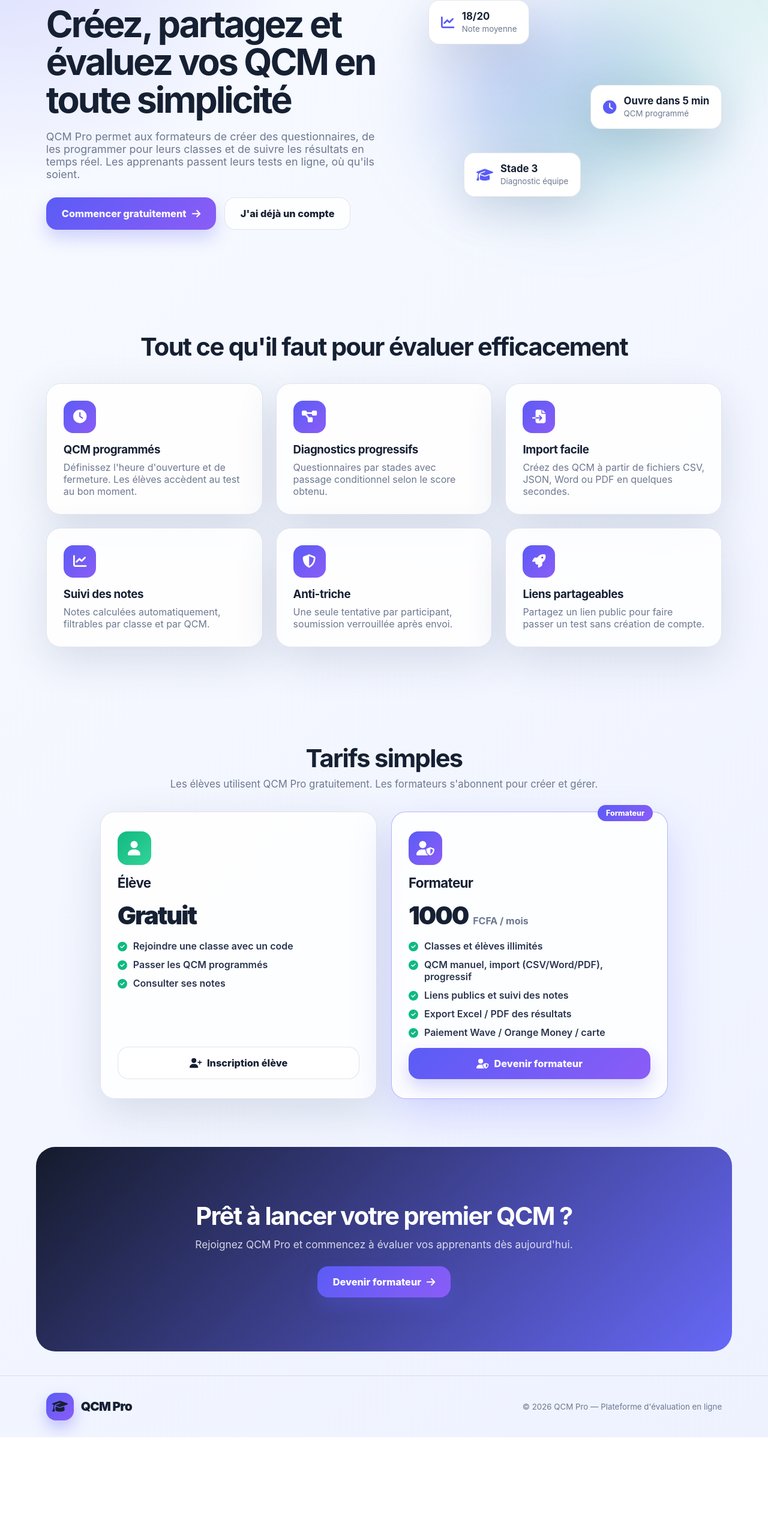
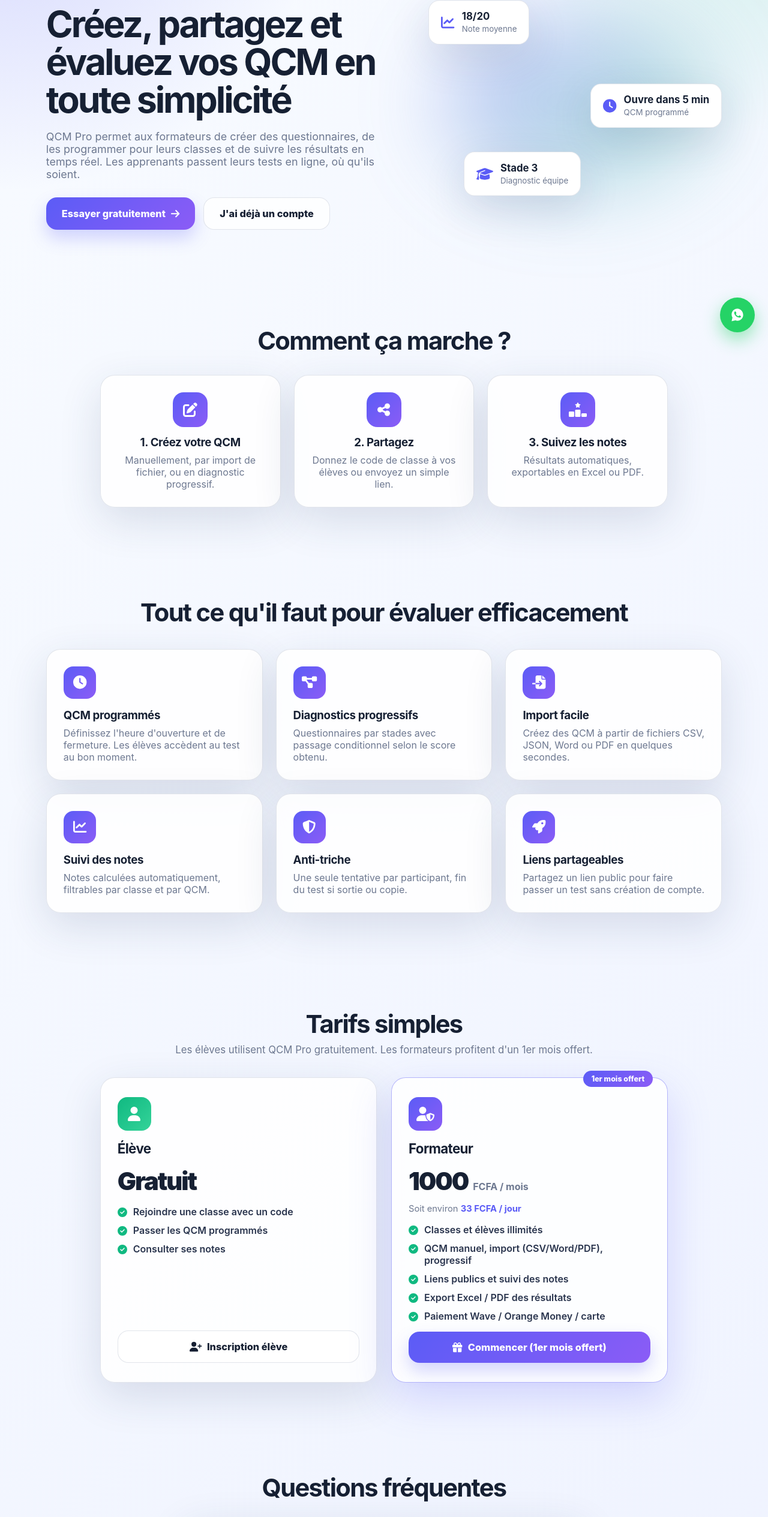
Before and after one commit to dembouz07/qcm_pro_front, a React (Vite) app: page / in a window 1280 px wide. Shown: the part 224-2753 px from the top of the page at 60% size. Before the commit the page ends 2620 px from the top, so only its background shows below. Built offline with nearby package versions, Linux system fonts and the light colour scheme; no server answers.

Commit message:
feat: landing impactante (comment ca marche, FAQ, WhatsApp, prix/jour, essai gratuit)

```diff
--- a/src/pages/Landing.jsx
+++ b/src/pages/Landing.jsx
@@ -13,19 +13,48 @@ import {
   faUserPlus,
   faCircleCheck,
   faUserShield,
-  faUser
+  faUser,
+  faPenToSquare,
+  faShareNodes,
+  faRankingStar,
+  faGift
 } from '@fortawesome/free-solid-svg-icons';
+
+// 👉 Remplace par ton vrai numéro WhatsApp (format international, sans +, sans espaces)
+const WHATSAPP_NUMBER = '221770000000';
+
+const WhatsAppIcon = () => (
+  <svg viewBox="0 0 32 32" width="28" height="28" fill="currentColor" aria-hidden="true">
+    <path d="M16.04 4C9.95 4 5 8.95 5 15.04c0 2.13.6 4.13 1.65 5.84L5 28l7.3-1.6a11 11 0 0 0 3.74.65h.01C22.13 27.05 27 22.1 27 16.01 27 9.92 22.13 4 16.04 4zm6.45 15.6c-.27.76-1.57 1.46-2.18 1.51-.58.05-1.12.26-3.78-.79-3.18-1.25-5.2-4.5-5.36-4.71-.16-.21-1.29-1.71-1.29-3.27 0-1.55.81-2.31 1.1-2.63.27-.3.59-.37.79-.37.2 0 .39 0 .56.01.18.01.43-.07.67.51.27.66.92 2.28 1 2.45.08.16.13.36.02.57-.1.21-.16.34-.32.53-.16.18-.34.41-.48.55-.16.16-.33.34-.14.66.19.32.84 1.39 1.81 2.25 1.25 1.11 2.3 1.46 2.62 1.62.32.16.51.13.7-.08.19-.21.81-.94 1.02-1.27.21-.32.43-.27.72-.16.29.11 1.86.88 2.18 1.04.32.16.53.24.61.37.08.14.08.78-.19 1.54z"/>
+  </svg>
+);
 
 const features = [
   { icon: faClock, title: 'QCM programmés', desc: "Définissez l'heure d'ouverture et de fermeture. Les élèves accèdent au test au bon moment." },
   { icon: faDiagramProject, title: 'Diagnostics progressifs', desc: 'Questionnaires par stades avec passage conditionnel selon le score obtenu.' },
   { icon: faFileImport, title: 'Import facile', desc: 'Créez des QCM à partir de fichiers CSV, JSON, Word ou PDF en quelques secondes.' },
   { icon: faChartLine, title: 'Suivi des notes', desc: 'Notes calculées automatiquement, filtrables par classe et par QCM.' },
-  { icon: faShieldHalved, title: 'Anti-triche', desc: 'Une seule tentative par participant, soumission verrouillée après envoi.' },
+  { icon: faShieldHalved, title: 'Anti-triche', desc: 'Une seule tentative par participant, fin du test si sortie ou copie.' },
   { icon: faRocket, title: 'Liens partageables', desc: 'Partagez un lien public pour faire passer un test sans création de compte.' }
 ];
 
+const steps = [
+  { icon: faPenToSquare, title: '1. Créez votre QCM', desc: 'Manuellement, par import de fichier, ou en diagnostic progressif.' },
+  { icon: faShareNodes, title: '2. Partagez', desc: 'Donnez le code de classe à vos élèves ou envoyez un simple lien.' },
+  { icon: faRankingStar, title: '3. Suivez les notes', desc: 'Résultats automatiques, exportables en Excel ou PDF.' }
+];
+
+const faqs = [
+  { q: "Comment mes élèves accèdent-ils aux QCM ?", a: "Soit ils créent un compte gratuit avec le code de votre classe, soit vous leur envoyez un lien public (sans compte)." },
+  { q: "Quels moyens de paiement sont acceptés ?", a: "Wave, Orange Money et carte bancaire, via PayDunya — paiement 100% sécurisé." },
+  { q: "Puis-je essayer avant de payer ?", a: "Oui ! Votre 1er mois est offert à l'inscription formateur. Vous payez seulement pour continuer ensuite." },
+  { q: "Y a-t-il un système anti-triche ?", a: "Oui : une seule tentative par participant, et le test se termine si l'élève quitte la page ou tente de copier." },
+  { q: "Comment sont calculées les notes ?", a: "Automatiquement (note sur 20 et pourcentage), avec export Excel/PDF et filtres par classe et par QCM." }
+];
+
 export default function Landing() {
+  const waLink = `https://wa.me/${WHATSAPP_NUMBER}?text=${encodeURIComponent("Bonjour, je souhaite des informations sur QCM Pro.")}`;
+
   return (
     <div className="landing">
       <header className="landing-nav">
@@ -43,15 +72,15 @@ export default function Landing() {
 
       <section className="landing-hero">
         <div className="landing-hero-text">
-          <span className="landing-badge"><FontAwesomeIcon icon={faRocket} /> Plateforme d'évaluation en ligne</span>
+          <span className="landing-badge"><FontAwesomeIcon icon={faGift} /> 1er mois offert pour les formateurs</span>
           <h1>Créez, partagez et évaluez vos QCM en toute simplicité</h1>
           <p>
             QCM Pro permet aux formateurs de créer des questionnaires, de les programmer pour leurs classes
             et de suivre les résultats en temps réel. Les apprenants passent leurs tests en ligne, où qu'ils soient.
           </p>
           <div className="landing-cta">
-            <Link className="primary-btn large" to="/register">
-              Commencer gratuitement <FontAwesomeIcon icon={faArrowRight} />
+            <Link className="primary-btn large" to="/register-admin">
+              Essayer gratuitement <FontAwesomeIcon icon={faArrowRight} />
             </Link>
             <Link className="secondary-btn large" to="/login">
               J'ai déjà un compte
@@ -75,6 +104,19 @@ export default function Landing() {
         </div>
       </section>
 
+      <section className="landing-steps">
+        <h2>Comment ça marche ?</h2>
+        <div className="steps-grid">
+          {steps.map((s) => (
+            <div className="step-card" key={s.title}>
+              <div className="step-icon"><FontAwesomeIcon icon={s.icon} /></div>
+              <h3>{s.title}</h3>
+              <p>{s.desc}</p>
+            </div>
+          ))}
+        </div>
+      </section>
+
       <section className="landing-features">
         <h2>Tout ce qu'il faut pour évaluer efficacement</h2>
         <div className="landing-feature-grid">
@@ -90,7 +132,7 @@ export default function Landing() {
 
       <section className="landing-pricing" id="tarifs">
         <h2>Tarifs simples</h2>
-        <p className="landing-pricing-sub">Les élèves utilisent QCM Pro gratuitement. Les formateurs s'abonnent pour créer et gérer.</p>
+        <p className="landing-pricing-sub">Les élèves utilisent QCM Pro gratuitement. Les formateurs profitent d'un 1er mois offert.</p>
         <div className="pricing-grid">
           <div className="pricing-card">
             <div className="pricing-icon student"><FontAwesomeIcon icon={faUser} /></div>
@@ -107,13 +149,14 @@ export default function Landing() {
           </div>
 
           <div className="pricing-card featured">
-            <div className="pricing-badge">Formateur</div>
+            <div className="pricing-badge">1er mois offert</div>
             <div className="pricing-icon admin"><FontAwesomeIcon icon={faUserShield} /></div>
             <h3>Formateur</h3>
             <div className="pricing-price">
               <span className="pricing-amount">1000</span>
               <span className="pricing-unit">FCFA / mois</span>
             </div>
+            <p className="pricing-perday">Soit environ <strong>33 FCFA / jour</strong></p>
             <ul className="pricing-features">
               <li><FontAwesomeIcon icon={faCircleCheck} /> Classes et élèves illimités</li>
               <li><FontAwesomeIcon icon={faCircleCheck} /> QCM manuel, import (CSV/Word/PDF), progressif</li>
@@ -122,15 +165,27 @@ export default function Landing() {
               <li><FontAwesomeIcon icon={faCircleCheck} /> Paiement Wave / Orange Money / carte</li>
             </ul>
             <Link className="primary-btn large" to="/register-admin">
-              <FontAwesomeIcon icon={faUserShield} /> Devenir formateur
+              <FontAwesomeIcon icon={faGift} /> Commencer (1er mois offert)
             </Link>
           </div>
         </div>
       </section>
 
+      <section className="landing-faq">
+        <h2>Questions fréquentes</h2>
+        <div className="faq-list">
+          {faqs.map((f, i) => (
+            <details className="faq-item" key={i}>
+              <summary>{f.q}</summary>
+              <p>{f.a}</p>
+            </details>
+          ))}
+        </div>
+      </section>
+
       <section className="landing-final">
         <h2>Prêt à lancer votre premier QCM ?</h2>
-        <p>Rejoignez QCM Pro et commencez à évaluer vos apprenants dès aujourd'hui.</p>
+        <p>Inscrivez-vous comme formateur — le 1er mois est offert, sans engagement.</p>
         <Link className="primary-btn large" to="/register-admin">
           Devenir formateur <FontAwesomeIcon icon={faArrowRight} />
         </Link>
@@ -143,6 +198,10 @@ export default function Landing() {
         </div>
         <small>© {new Date().getFullYear()} QCM Pro — Plateforme d'évaluation en ligne</small>
       </footer>
+
+      <a className="whatsapp-fab" href={waLink} target="_blank" rel="noopener noreferrer" aria-label="Contacter sur WhatsApp">
+        <WhatsAppIcon />
+      </a>
     </div>
   );
 }
--- a/src/styles.css
+++ b/src/styles.css
@@ -1868,3 +1868,72 @@ tr:last-child td { border-bottom: 0; }
 .pricing-features li svg { color: var(--accent); margin-top: 3px; flex-shrink: 0; }
 .pricing-card .primary-btn,
 .pricing-card .secondary-btn { justify-content: center; }
+
+/* ─── Landing : Comment ça marche ───────────────────── */
+.landing-steps {
+  padding: clamp(36px, 6vw, 70px) clamp(20px, 6vw, 80px);
+  max-width: 1100px;
+  margin: 0 auto;
+  text-align: center;
+}
+.landing-steps > h2 { font-size: clamp(1.6rem, 3.5vw, 2.6rem); letter-spacing: -0.04em; margin: 0 0 32px; }
+.steps-grid { display: grid; grid-template-columns: repeat(auto-fit, minmax(240px, 1fr)); gap: 22px; }
+.step-card { padding: 28px; background: var(--surface); border: 1px solid var(--border); border-radius: var(--radius); box-shadow: var(--shadow); }
+.step-icon {
+  width: 58px; height: 58px; margin: 0 auto 14px;
+  display: grid; place-items: center; border-radius: 18px;
+  font-size: 1.5rem; color: #fff;
+  background: linear-gradient(135deg, var(--primary), #8b5cf6);
+}
+.step-card h3 { margin: 0 0 8px; letter-spacing: -0.02em; }
+.step-card p { margin: 0; color: var(--muted); }
+
+/* Prix par jour */
+.pricing-perday { margin: -4px 0 0; color: var(--muted); font-size: 0.92rem; }
+.pricing-perday strong { color: var(--primary); }
+
+/* ─── Landing : FAQ ─────────────────────────────────── */
+.landing-faq {
+  padding: clamp(36px, 6vw, 70px) clamp(20px, 6vw, 80px);
+  max-width: 820px;
+  margin: 0 auto;
+}
+.landing-faq > h2 { font-size: clamp(1.6rem, 3.5vw, 2.6rem); letter-spacing: -0.04em; margin: 0 0 24px; text-align: center; }
+.faq-list { display: flex; flex-direction: column; gap: 12px; }
+.faq-item {
+  background: var(--surface);
+  border: 1px solid var(--border);
+  border-radius: 16px;
+  padding: 4px 18px;
+  box-shadow: var(--shadow);
+}
+.faq-item summary {
+  cursor: pointer;
+  font-weight: 800;
+  padding: 14px 0;
+  list-style: none;
+  display: flex;
+  justify-content: space-between;
+  align-items: center;
+}
+.faq-item summary::after { content: '+'; color: var(--primary); font-size: 1.4rem; }
+.faq-item[open] summary::after { content: '−'; }
+.faq-item p { margin: 0 0 14px; color: var(--muted); }
+
+/* ─── Bouton WhatsApp flottant ──────────────────────── */
+.whatsapp-fab {
+  position: fixed;
+  right: 22px;
+  bottom: 22px;
+  width: 58px;
+  height: 58px;
+  border-radius: 50%;
+  display: grid;
+  place-items: center;
+  color: #fff;
+  background: #25d366;
+  box-shadow: 0 12px 28px rgba(37, 211, 102, 0.45);
+  z-index: 50;
+  transition: transform 0.18s ease;
+}
+.whatsapp-fab:hover { transform: scale(1.08); }
```
